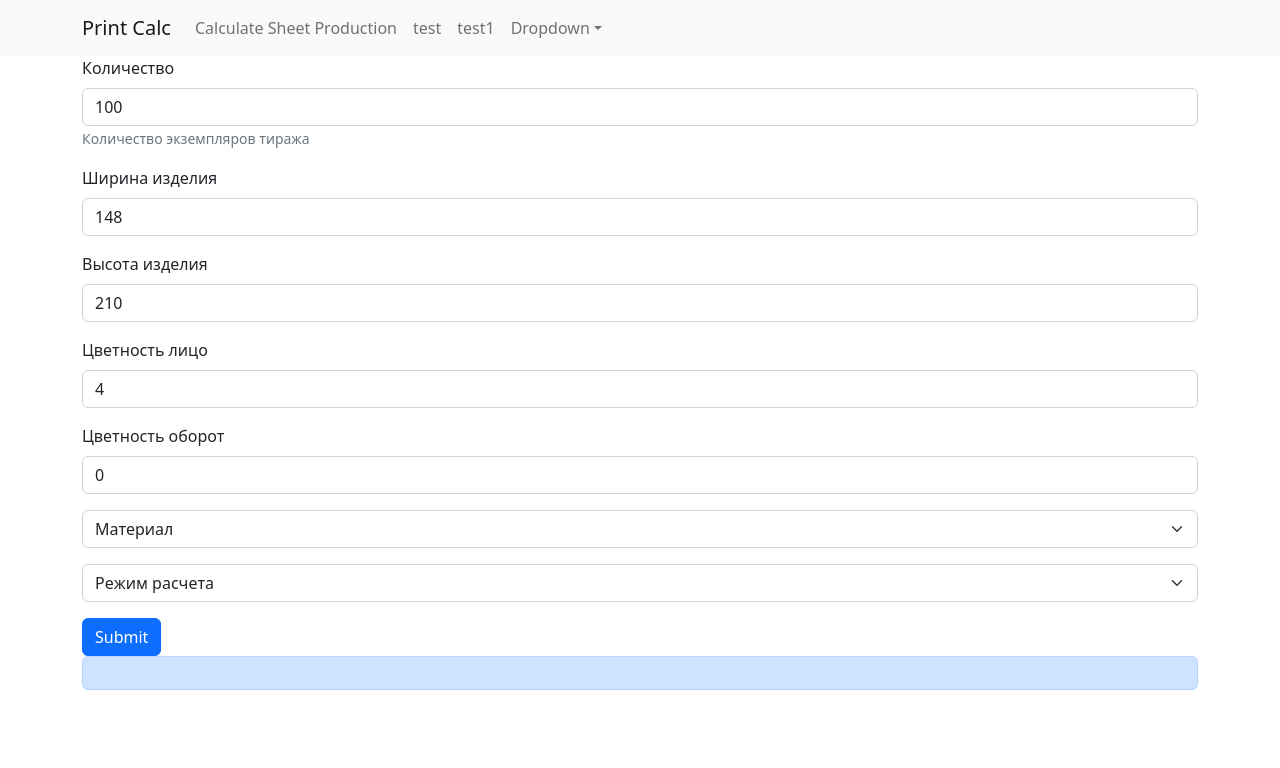
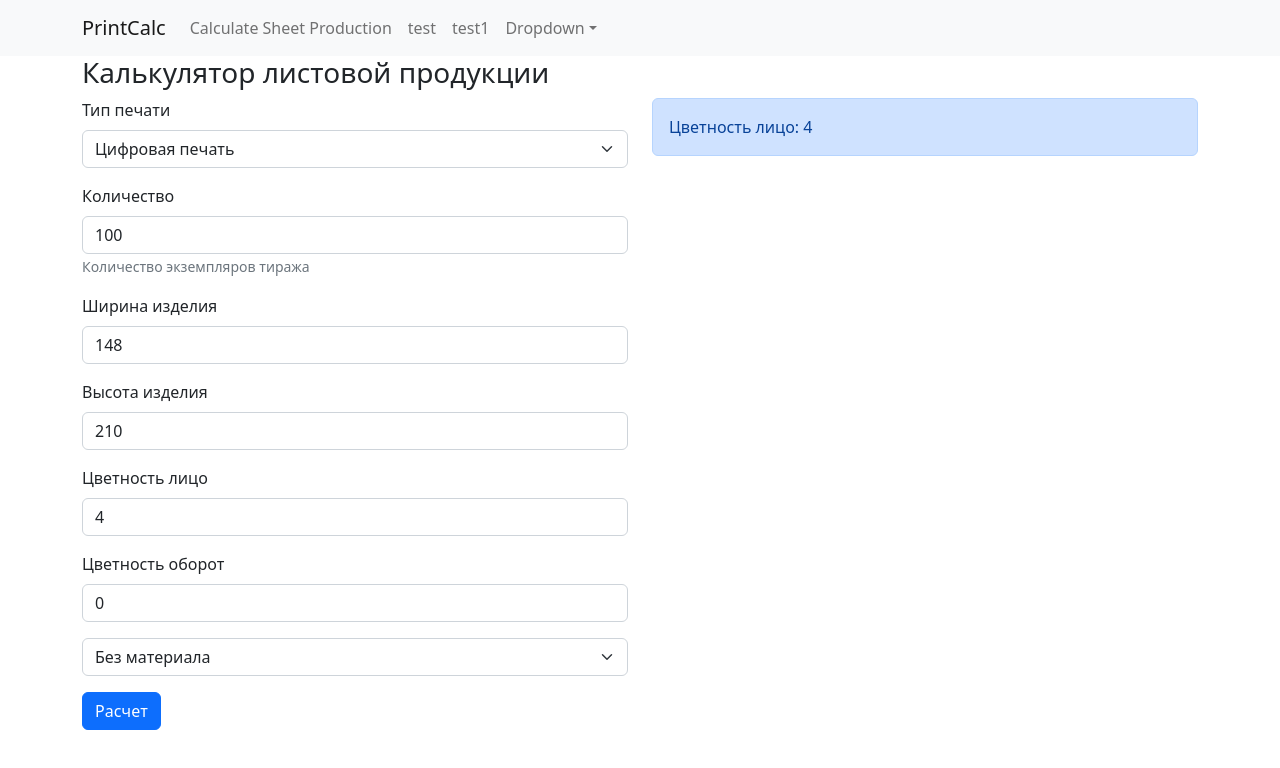
Before and after one commit to switcherx08/printn1_calc_react, a React (Create React App) app: page /calc in a window 1280 px wide. Shown: the top 768 px of the page. Built offline with nearby package versions, Linux system fonts and the light colour scheme; no server answers.

Commit message:
Containers grid

```diff
--- a/src/pages/Navbar/Navbar.jsx
+++ b/src/pages/Navbar/Navbar.jsx
@@ -8,7 +8,7 @@ function BasicExample() {
   return (
     <Navbar bg="light" expand="lg">
       <Container>
-        <Navbar.Brand as={Link} to="/" href='#home'>Print Calc</Navbar.Brand>
+        <Navbar.Brand as={Link} to="/" href='#home'>PrintCalc</Navbar.Brand>
         <Navbar.Toggle aria-controls="basic-navbar-nav" />
         <Navbar.Collapse id="basic-navbar-nav">
           <Nav className="me-auto">
--- a/src/pages/SheetCalculator/calc.js
+++ b/src/pages/SheetCalculator/calc.js
@@ -2,20 +2,21 @@ import Button from 'react-bootstrap/Button';
 import Form from 'react-bootstrap/Form';
 import {useState} from "react";
 
-import {fetchCalculation, MaterialOptionList} from "./fetchData";
+import {fetchCalculation, fetchChromList, MaterialOptionList} from "./fetchData";
 import {Alert} from "react-bootstrap";
 
 
 function Calculator() {
     let initParams = {
+        calculation_mode_id: 1,
         quantity: 100,
         width: 148,
         bleeds: 3,
         height: 210,
         chromaticity_front: 4,
         chromaticity_back: 0,
-        material_id: 1,
-        calculation_mode_id: 1
+        material_id: 0,
+
     };
 
     const [formData, setFormData] = useState(initParams);
@@ -31,7 +32,17 @@ function Calculator() {
         fetchCalculation(formData).then(r => setCalcData(r));
     };
 
+
     return (<div className="container-sm">
+        <h3>Калькулятор листовой продукции</h3>
+        <div className="row">
+            <div className="col-sm">
+                <Form.Group className="mb-3" controlId="formMode">
+                    <Form.Label>Тип печати</Form.Label>
+                    <Form.Select aria-label="Режим расчета" placeholder="Mode">
+                        <option selected disabled value="1" name="calc_mode">Цифровая печать</option>
+                    </Form.Select>
+                </Form.Group>
                 <Form onSubmit={handleSubmit}>
                     <Form.Group className="mb-3" controlId="formQuantity">
                         <Form.Label>Количество</Form.Label>
@@ -65,33 +76,29 @@ function Calculator() {
 
                     <Form.Group className="mb-3" controlId="formMaterial">
                         <Form.Select aria-label="Материал" name='material_id' onChange={changeHandler}>
-                    <option selected disabled>Материал</option>
+                            <option selected>Без материала</option>
                             <MaterialOptionList x="None" y="JAVASCRIPT" callBack={r => console.log('123')}/>
                         </Form.Select>
                     </Form.Group>
-            <Form.Group className="mb-3" controlId="formMode">
-                <Form.Select aria-label="Режим расчета">
-                    <option>Режим расчета</option>
-                    <option value="1">One</option>
-                    <option value="2">Two</option>
-                    <option value="3">Three</option>
-                </Form.Select>
-            </Form.Group>
-
                     <Button variant="primary" type="submit">
-                Submit
+                        Расчет
                     </Button>
                 </Form>
+            </div>
+
 
             {/*<div>{JSON.stringify(calcData)}</div>*/}
-        <div className="row">
+
             <div className="col-sm">
                 <Alert>
                     <div>{calcData?.calculation.total}</div>
+                    <div>Цветность лицо: {formData.chromaticity_front}</div>
+
                 </Alert>
+                <div>{}</div>
+            </div>
         </div>
 
-        </div>
 
     </div>)
 }
--- a/src/pages/SheetCalculator/fetchData.js
+++ b/src/pages/SheetCalculator/fetchData.js
@@ -47,3 +47,21 @@ export function fetchCalculation(params) {
         return response;
     });
 }
+
+export function fetchChromList() {
+    const url = 'http://localhost:9500/api/v1/chromaticity';
+
+    const fetchData = async () => {
+        const response = await fetch(url);
+        const respJson = await response.json();
+        if (response.status !== 200) {
+            throw new Error(respJson);
+        }
+        return respJson;
+    };
+
+    return fetchData().then(response => {
+        console.log(response);
+        return response;
+    });
+}
```
Lines whose indentation alone changed are shown as unchanged.
